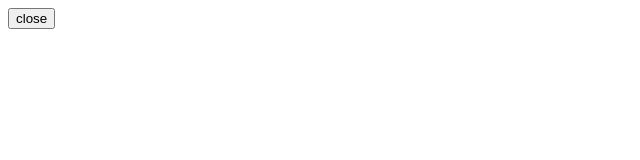
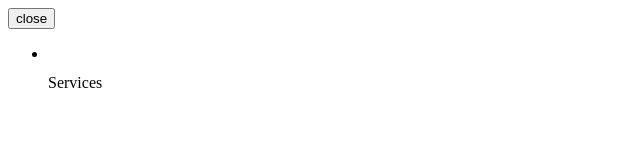
Before and after one commit to Nitin-1464/web-development, a plain HTML site: page index.html in a window 1280 px wide. Shown: the full height of the page, 0-640 px from the left. Drawn offline with Linux system fonts and the light colour scheme.

Commit message:
Services

```diff
--- a/index.html
+++ b/index.html
@@ -12,5 +12,19 @@
     <div class="navigation-inner">
         <button class="close on-btn button-secondary">close</button>
     </div>
+    <nav>
+        <ul>
+            <li class="secondary-nav"></li>
+        <span>Services</span>
+
+        <svg width="24" height="25" viewBox="0 0 24 25" fill="none" xmlns="http://www.w3.org/2000/svg">
+            <path d="M12 17.5L7 10.5H17L12 17.5Z" fill="white"/>
+        </svg>
+
+
+
+
+        </ul>
+    </nav>
     </body>
 </html>
```
